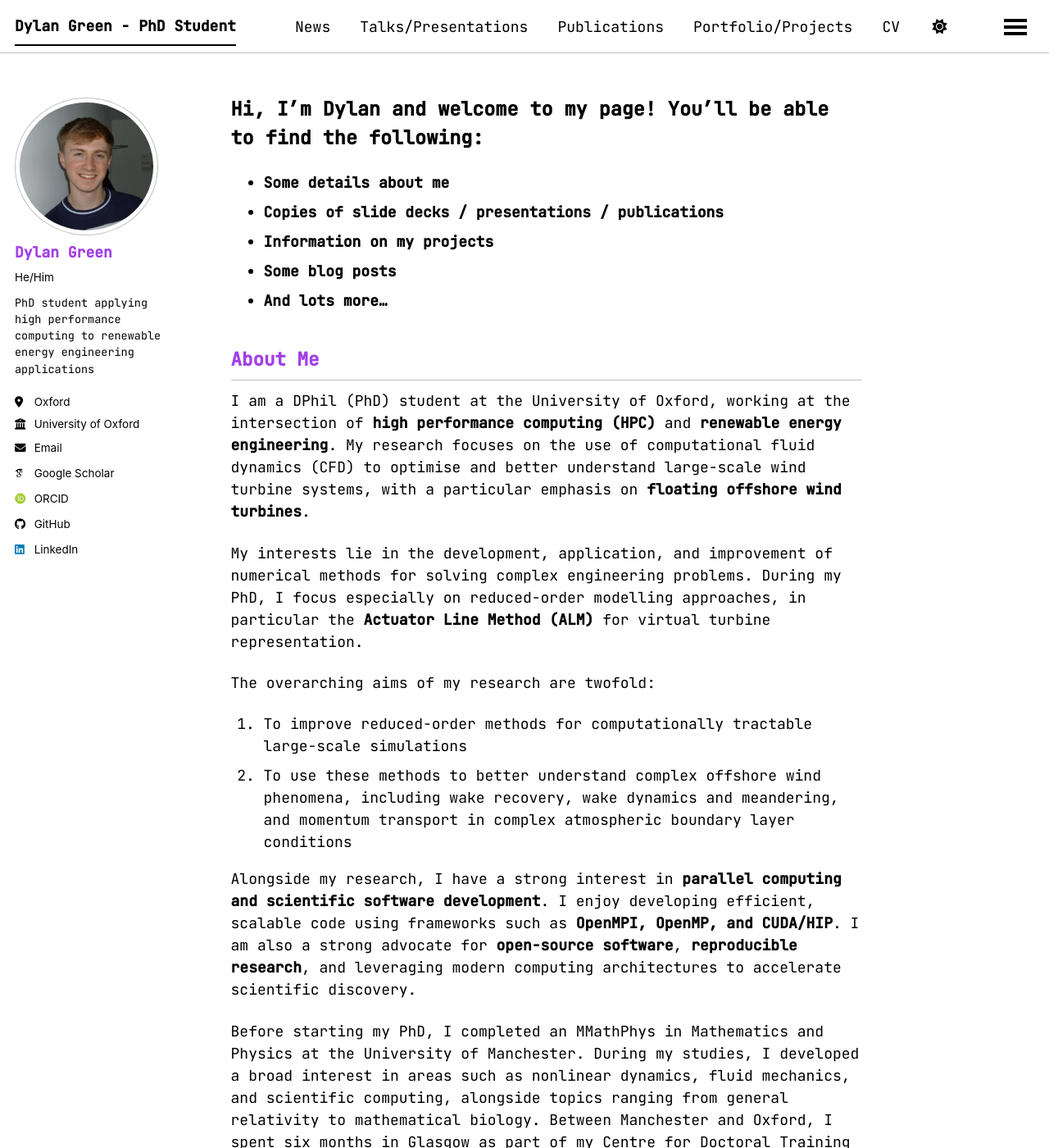
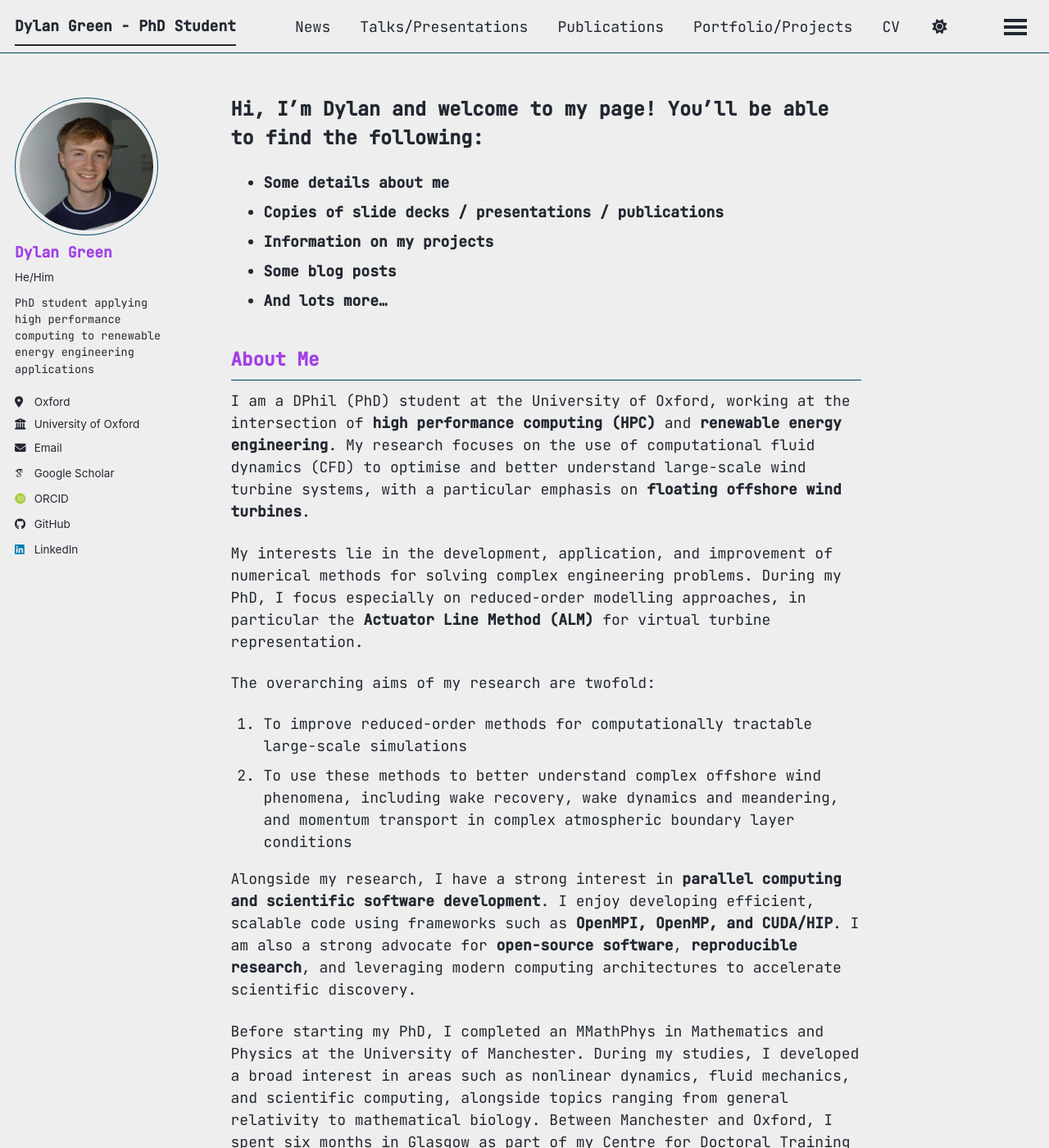
Before and after one commit to d-green1958/d-green1958.github.io, a Jekyll site: the page built from _pages/about.md, in a window 1280 px wide and 1400 px high. Shown: the whole window at 82% size. Built offline with Jekyll 4.4.1, drawn with Linux system fonts in a browser that asks for light colours; some web fonts are replaced; a script bundle is joined from its source files by our own code; library files that are not in the unit come from our copies.

Commit message:
changed to air theme

```diff
--- a/_config.yml
+++ b/_config.yml
@@ -8,7 +8,7 @@
 
 # Basic Site Settings
 locale                   : "en-UK"
-site_theme               : "contrast" # The available themes options are "default", "air", "sunrise", "mint", "dirt" and "contrast"
+site_theme               : "air" # The available themes options are "default", "air", "sunrise", "mint", "dirt" and "contrast"
 title                    : "Dylan Green - PhD Student"
 title_separator          : "-"
 name                     : &name "Dylan Green"
```
